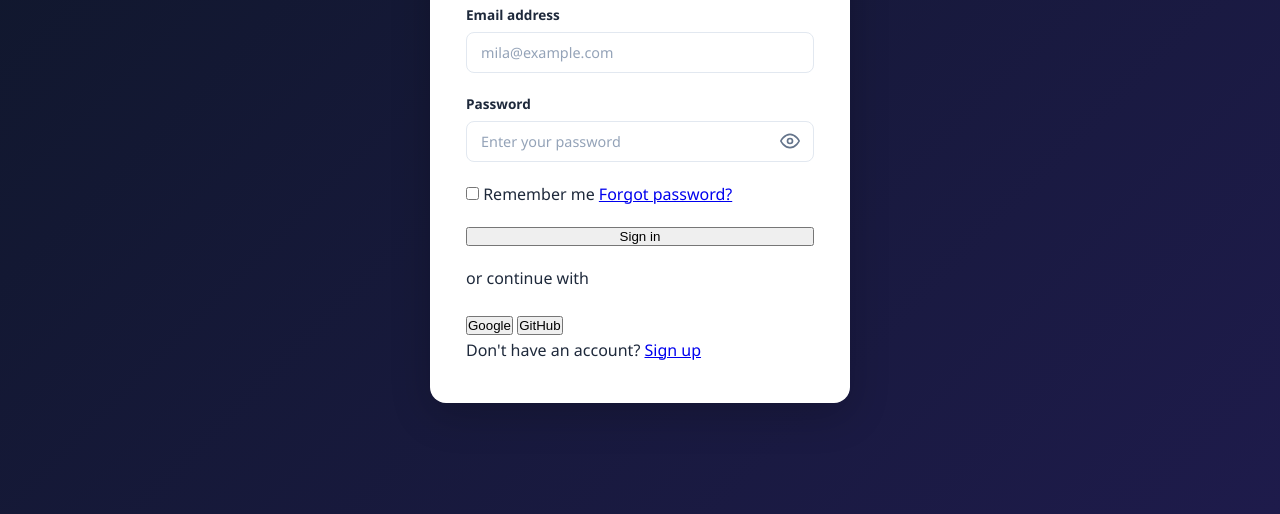
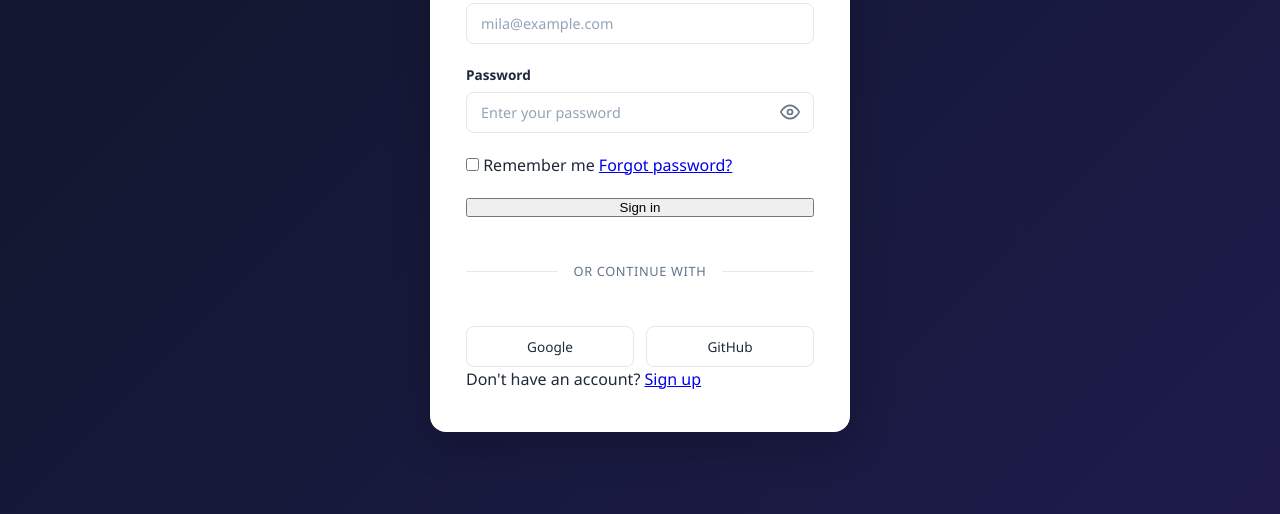
Before and after one commit to Senthil455/Login-page, a plain HTML site: page index.html in a window 1280 px wide. Shown: the part 286-800 px from the top of the page. Drawn offline with Linux system fonts and the light colour scheme.

Commit message:
style: style divider and social buttons

```diff
--- a/style.css
+++ b/style.css
@@ -142,3 +142,16 @@ body {
 
 .btn-primary:disabled { opacity: 0.6; cursor: not-allowed; transform: none; }
 .btn-social svg { width: 18px; height: 18px; }
+
+.auth-divider {
+  display: flex;
+  align-items: center;
+  gap: 16px;
+  margin: 24px 0;
+}
+.auth-divider::before,
+.auth-divider::after { content: ''; flex: 1; height: 1px; background: var(--color-border); }
+.auth-divider span { font-size: 0.8rem; color: var(--color-text-secondary); white-space: nowrap; text-transform: uppercase; letter-spacing: 0.05em; }
+.social-buttons { display: flex; gap: 12px; }
+.btn-social { flex: 1; display: flex; align-items: center; justify-content: center; gap: 8px; padding: 10px 16px; border: 1.5px solid var(--color-border); border-radius: var(--radius-sm); background: var(--color-white); font-size: 0.85rem; font-weight: 500; font-family: inherit; color: var(--color-text); cursor: pointer; transition: border-color var(--transition), background var(--transition); }
+.btn-social:hover { border-color: var(--color-primary); background: var(--color-primary-light); }
```
